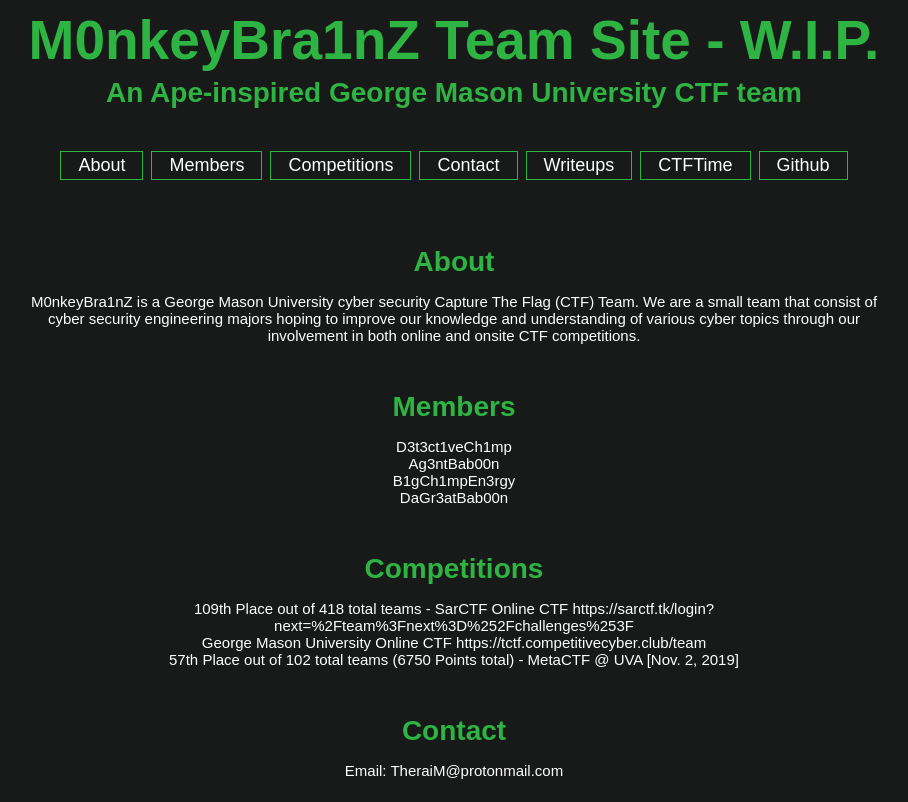
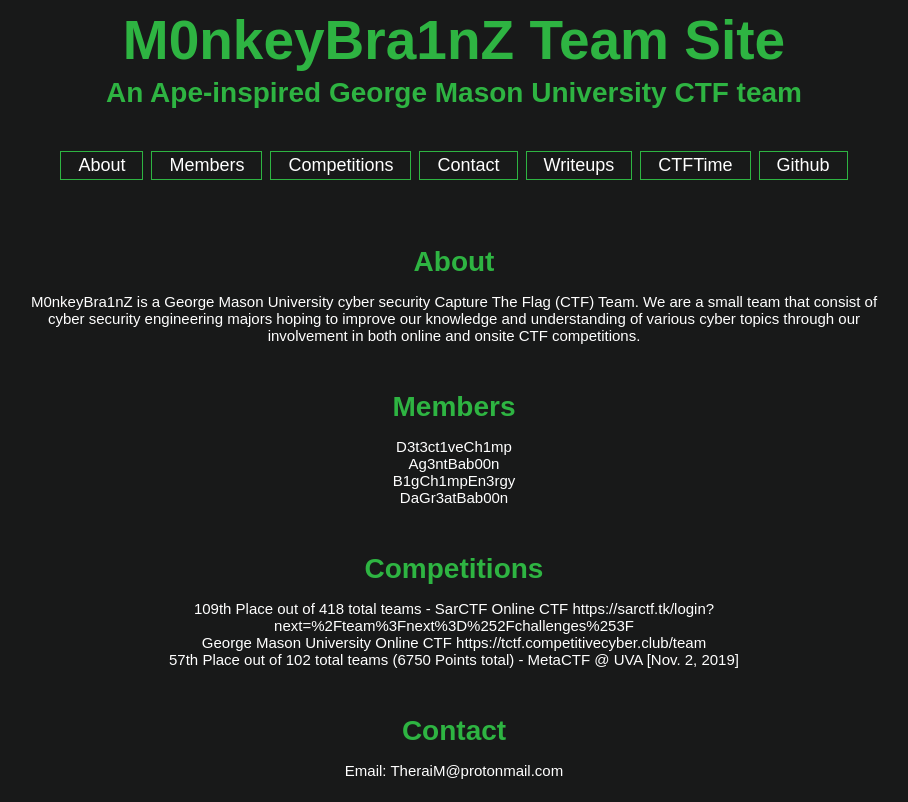
Before and after one commit to M0nkeyBra1nZ/M0nkeyBra1nZ.github.io, a plain HTML site: page index.html in a window 1280 px wide. Shown: the whole page, without its empty margins (186-1094 px from the left). Drawn offline with Linux system fonts and the light colour scheme.

Commit message:
fixed title

```diff
--- a/index.html
+++ b/index.html
@@ -66,7 +66,7 @@
     </head>
 
   <body>
-    <h1>M0nkeyBra1nZ Team Site - W.I.P.</h1>
+    <h1>M0nkeyBra1nZ Team Site</h1>
     <div style="margin: 0px 0px 40px 0px">
       <h2>An Ape-inspired George Mason University CTF team</h2>
     </div>
```
